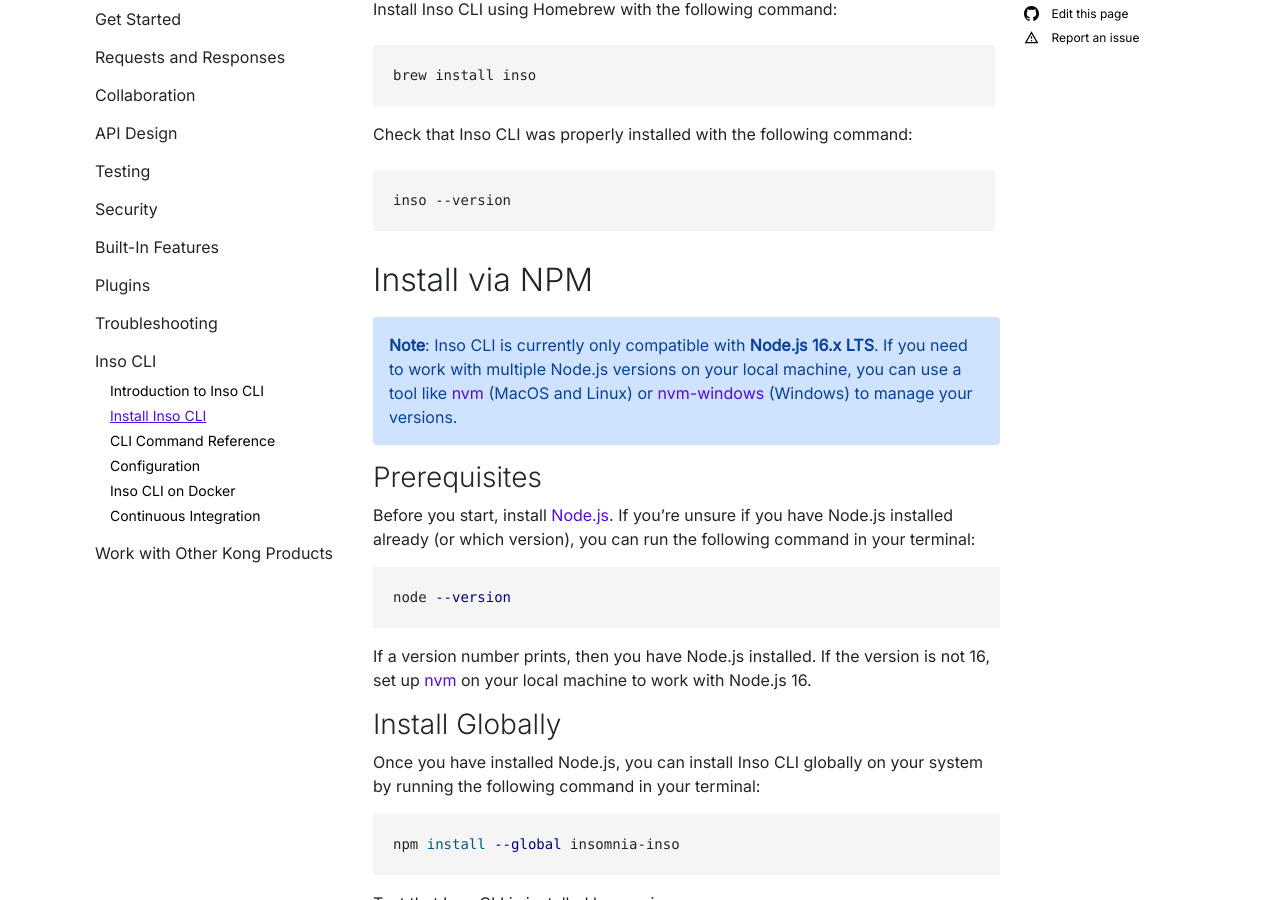
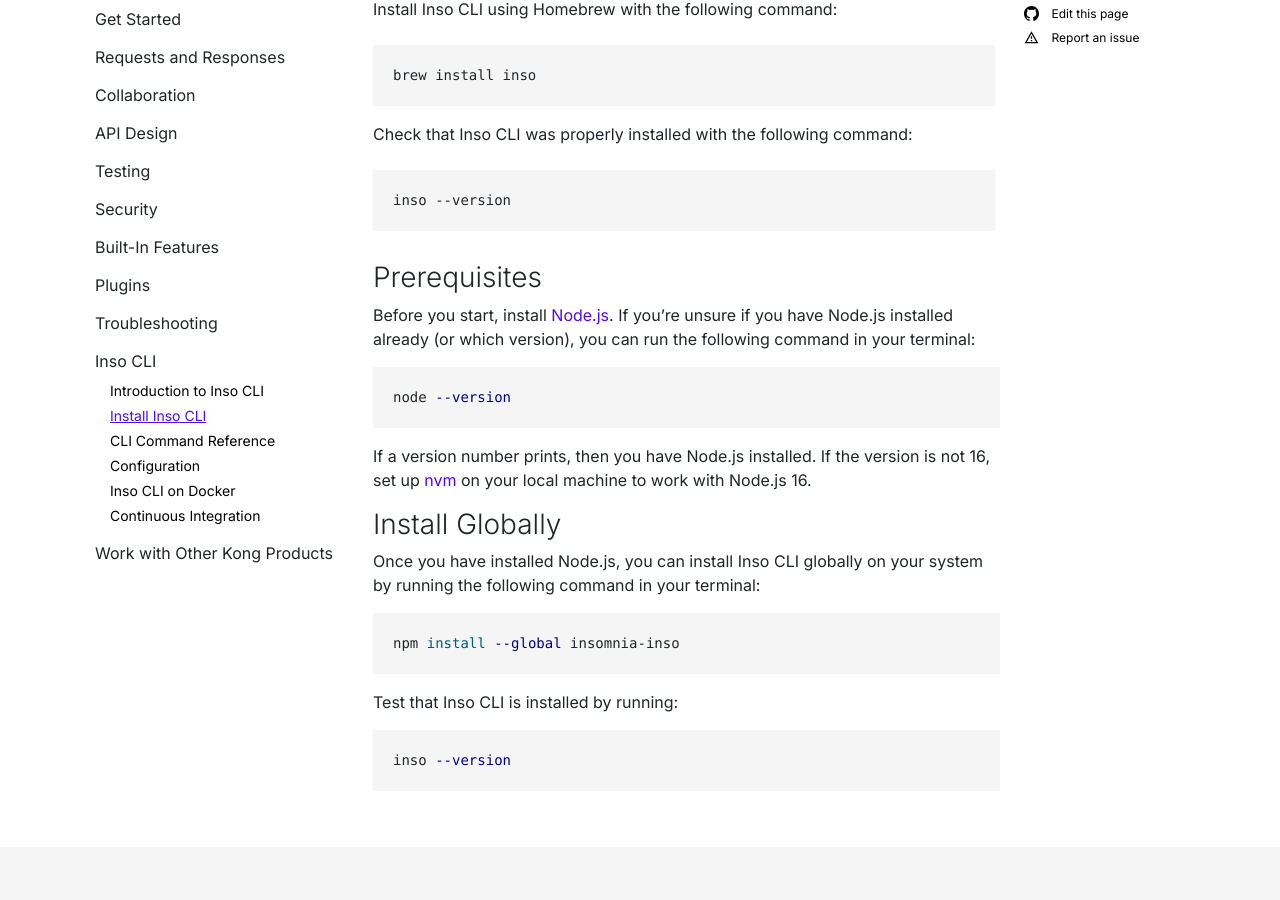
Before and after one commit to Kong/insomnia-docs, a Jekyll site: the page built from docs/inso-cli/install.md, in a window 1280 px wide and 900 px high, scrolled down 859 px. Built offline with Jekyll 4.4.1, drawn with Linux system fonts in a browser that asks for light colours; comment, search, counter and statistics services are not loaded.

Commit message:
Remove Install via NPM from inso-cli documentation

```diff
--- a/docs/inso-cli/install.md
+++ b/docs/inso-cli/install.md
@@ -56,10 +56,6 @@
   </div>
 </div>
 
-## Install via NPM
-
-{:.alert .alert-primary}
-**Note**: Inso CLI is currently only compatible with **Node.js 16.x LTS**. If you need to work with multiple Node.js versions on your local machine, you can use a tool like [nvm](https://github.com/nvm-sh/nvm) (MacOS and Linux) or [nvm-windows](https://github.com/coreybutler/nvm-windows) (Windows) to manage your versions.
 
 ### Prerequisites
 
```
